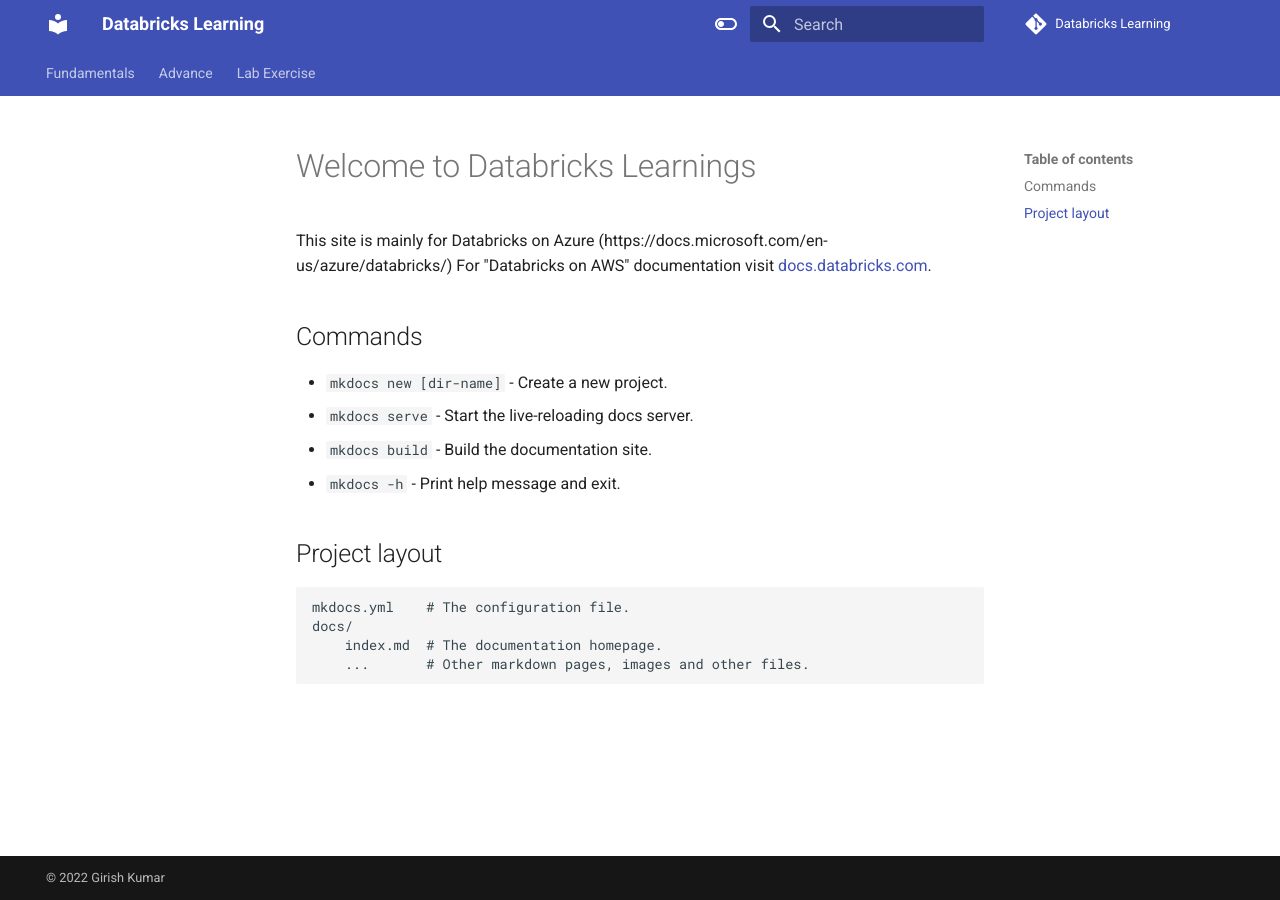
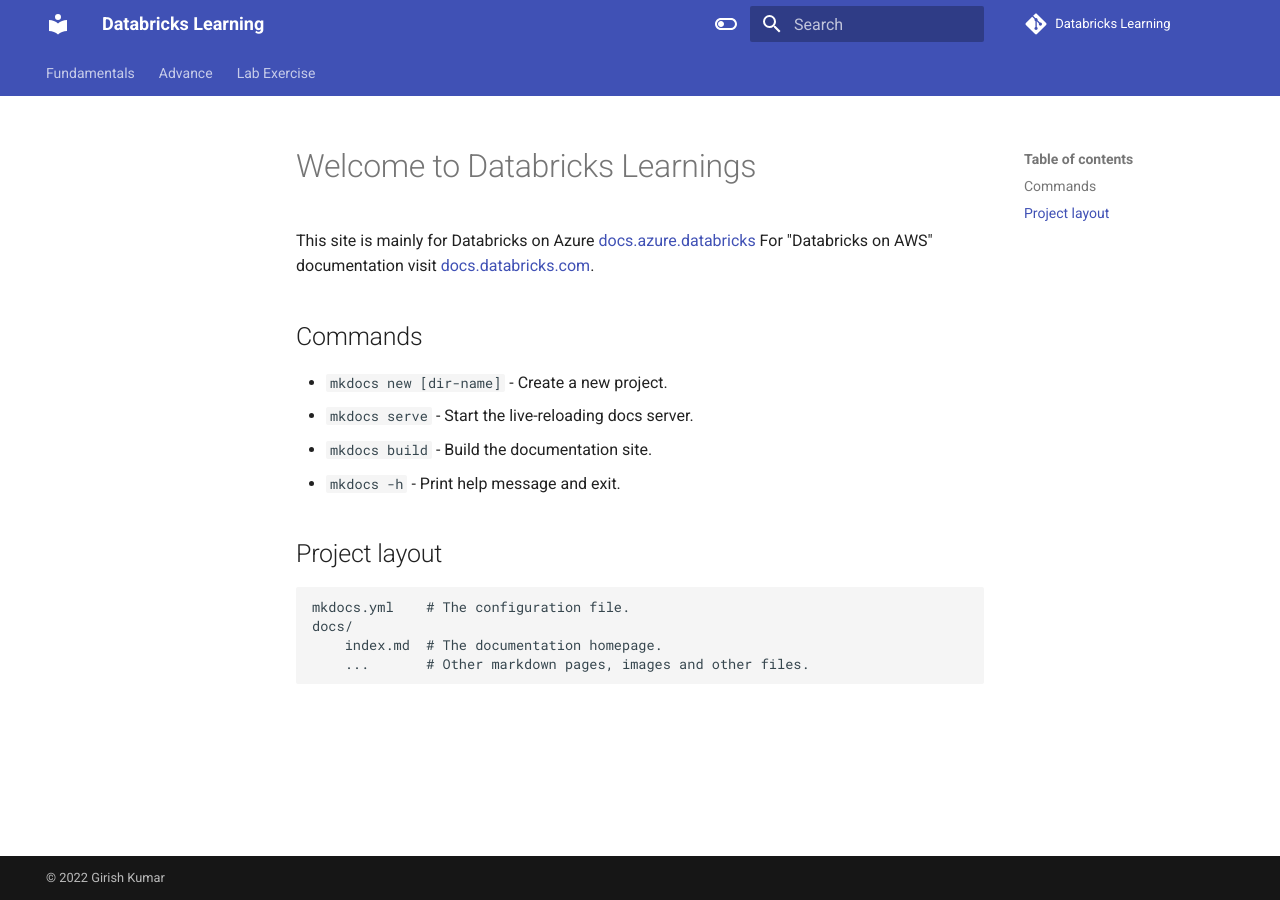
Before and after one commit to GK0209/DatabricksLearning, an MkDocs documentation site: the page built from docs/index.md, in a window 1280 px wide. Built offline with MkDocs 1.6.1 and Material for MkDocs 9.7.7, drawn with Linux system fonts in a browser that asks for light colours; comment, search, counter and statistics services are not loaded; some of the changed lines change nothing that is shown.

Commit message:
updated main index file

```diff
--- a/docs/index.md
+++ b/docs/index.md
@@ -1,6 +1,6 @@
 # Welcome to Databricks Learnings
 
-This site is mainly for Databricks on Azure (https://docs.microsoft.com/en-us/azure/databricks/)
+This site is mainly for Databricks on Azure [docs.azure.databricks](https://docs.microsoft.com/en-us/azure/databricks/)
 For "Databricks on AWS" documentation visit [docs.databricks.com](https://docs.databricks.com/).
 
 ## Commands
```
